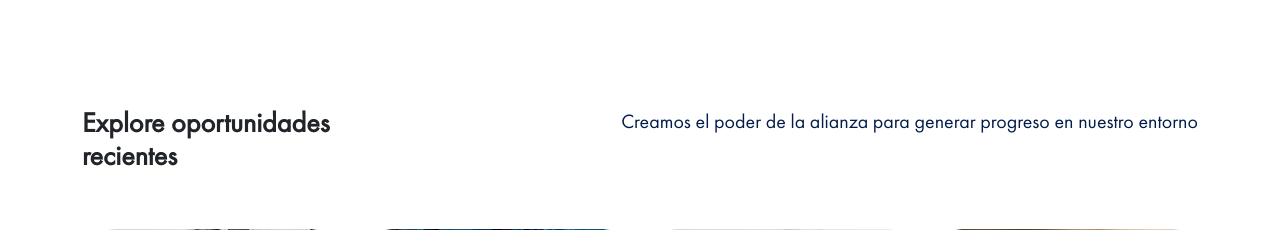
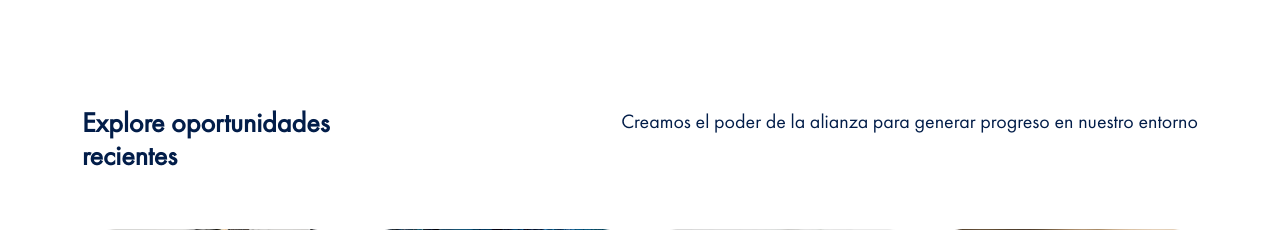
Before and after one commit to grupoccima1/ccimalp, a PHP site: page / in a window 1280 px wide; the page is wider, and only the part inside the window is pictured. Shown: the part 583-813 px from the top of that part. Run offline with PHP 8.4, Linux system fonts and the light colour scheme; some libraries are stand-ins or nearby versions; some web fonts are replaced.

Commit message:
FuturaBoook correccion

```diff
--- a/public/css/main.css
+++ b/public/css/main.css
@@ -140,6 +140,8 @@ h1{
     font-size: 2rem;
 }
 h2{
+    font-family: 'FuturaBook';
+    color: #021D49;
     font-size: 2.5rem;
 }
 h3{
```
